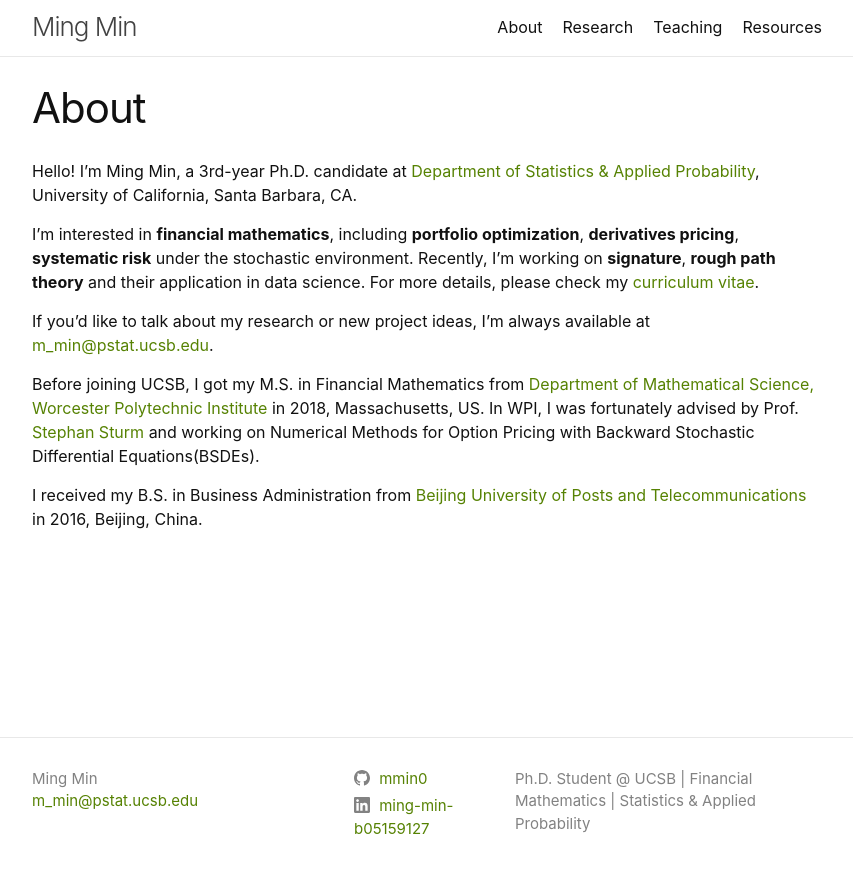
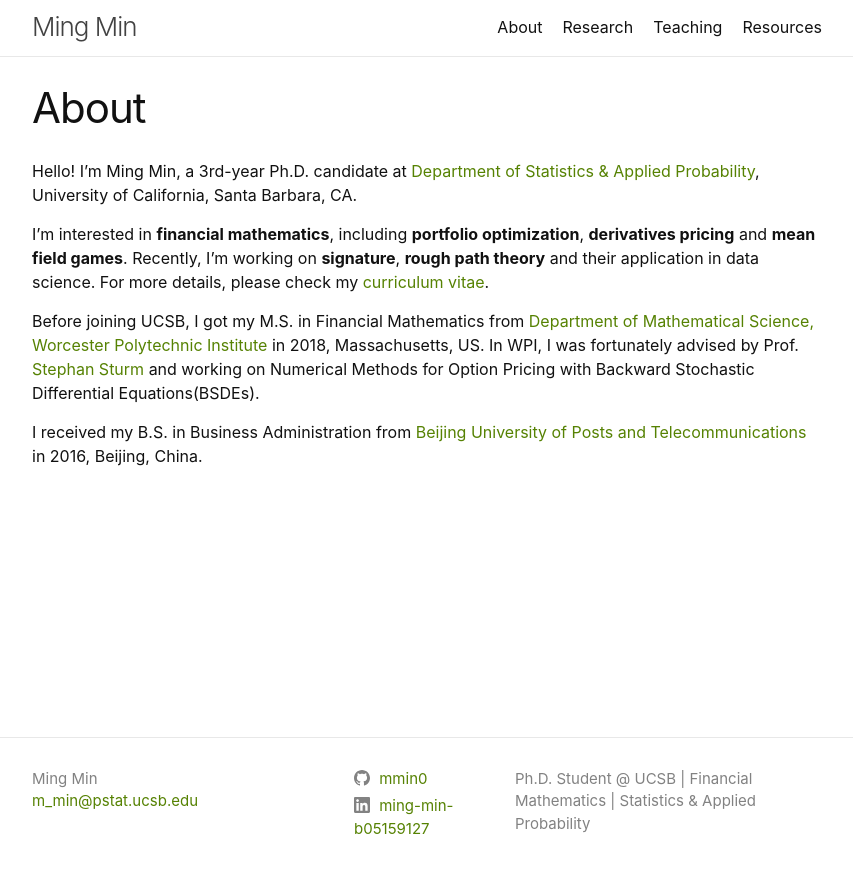
Before and after one commit to mmin0/mmin0.github.io, a Jekyll site: the page built from index.md, in a window 1280 px wide. Shown: the top 873 px of the page, without its empty margins (213-1066 px from the left). Built offline with Jekyll 4.4.1, drawn with Linux system fonts in a browser that asks for light colours.

Commit message:
Update index.md

```diff
--- a/index.md
+++ b/index.md
@@ -5,9 +5,7 @@ title: About
 
 Hello! I’m Ming Min, a 3rd-year Ph.D. candidate at [Department of Statistics & Applied Probability](http://www.pstat.ucsb.edu){:target="_blank"}, University of California, Santa Barbara, CA.
 
-I'm interested in **financial mathematics**, including **portfolio optimization**, **derivatives pricing**, **systematic risk** under the stochastic environment. Recently, I'm working on **signature**, **rough path theory** and their application in data science. For more details, please check my [curriculum vitae](cv-2021.pdf){:target="_blank"}.
-
-If you'd like to talk about my research or new project ideas, I'm always available at [m_min@pstat.ucsb.edu](mailto:m_min@pstat.ucsb.edu){:target="_blank"}.
+I'm interested in **financial mathematics**, including **portfolio optimization**, **derivatives pricing** and **mean field games**. Recently, I'm working on **signature**, **rough path theory** and their application in data science. For more details, please check my [curriculum vitae](cv-2021.pdf){:target="_blank"}.
 
 Before joining UCSB, I got my M.S. in Financial Mathematics from [Department of Mathematical Science, Worcester Polytechnic Institute](https://www.wpi.edu/academics/departments/mathematical-sciences){:target="_blank"} in 2018, Massachusetts, US. In WPI, I was fortunately advised by Prof. [Stephan Sturm](http://users.wpi.edu/~ssturm/) and working on Numerical Methods for Option Pricing with Backward Stochastic Differential Equations(BSDEs).
 
```
